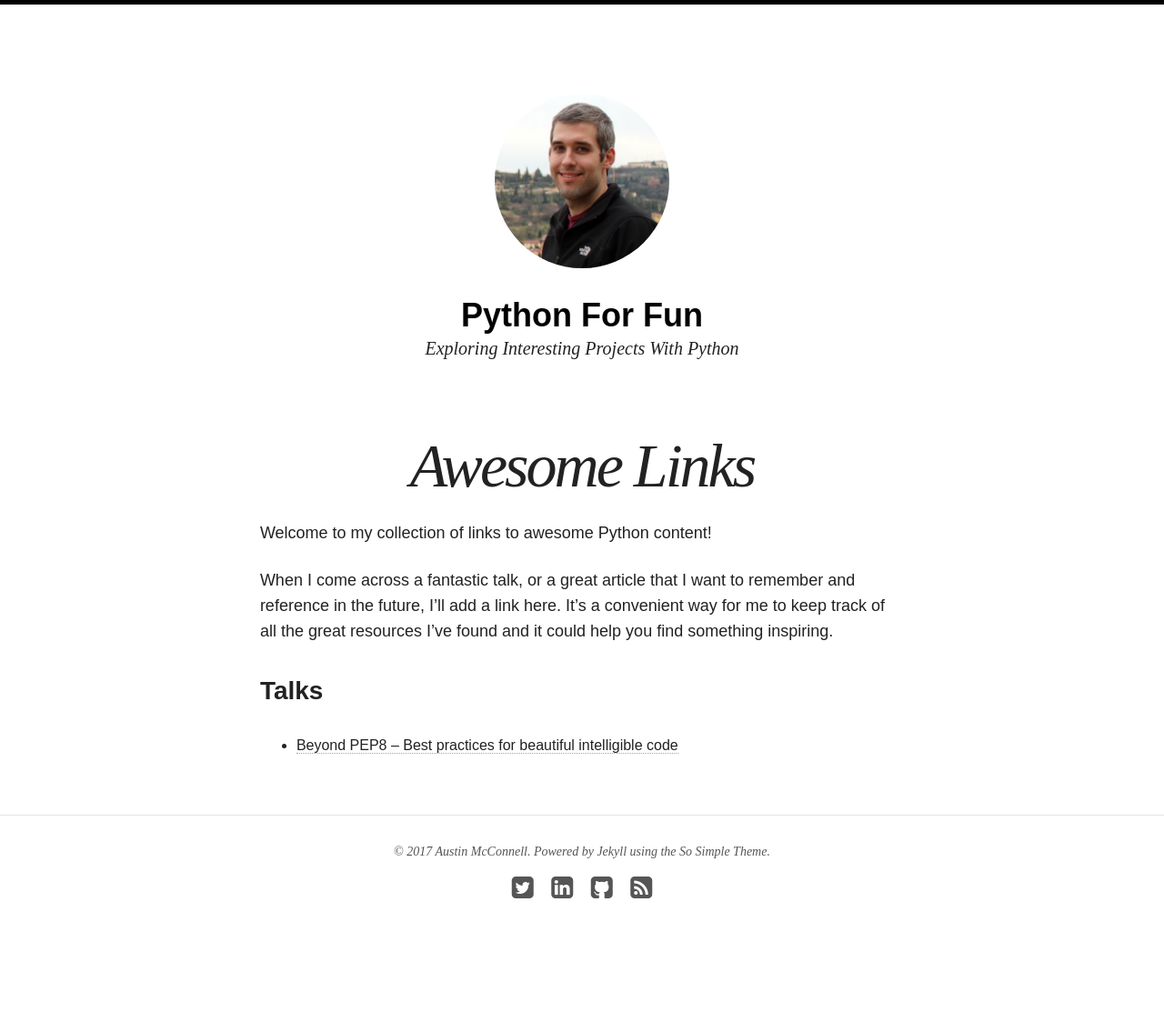
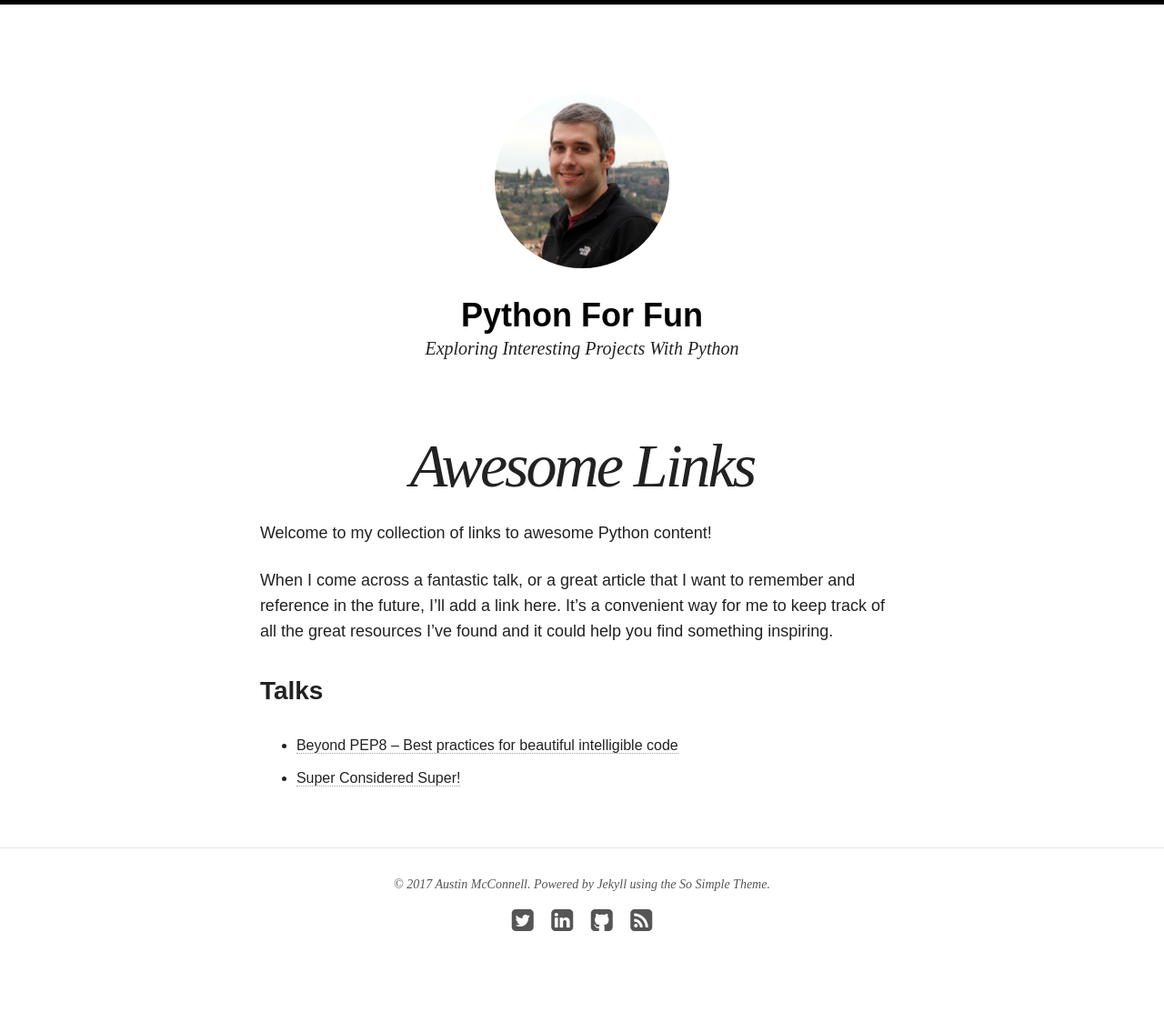
Before and after one commit to austinmcconnell/austinmcconnell.github.io, a Jekyll site: the page built from links/index.md, in a window 1280 px wide. Shown: the whole page at 91% size. Built offline with Jekyll 4.4.1, drawn with Linux system fonts in a browser that asks for light colours; nearby versions of some CDN libraries; before the commit the page ends 1088 px from its top, so only the background shows below that.

Commit message:
Added Super Considered Super talk to links page

```diff
--- a/links/index.md
+++ b/links/index.md
@@ -9,3 +9,4 @@ When I come across a fantastic talk, or a great article that I want to remember
 
 ### Talks
 * [Beyond PEP8 -- Best practices for beautiful intelligible code](https://www.youtube.com/watch?v=wf-BqAjZb8M)
+* [Super Considered Super!](https://www.youtube.com/watch?v=EiOglTERPEo)
```
